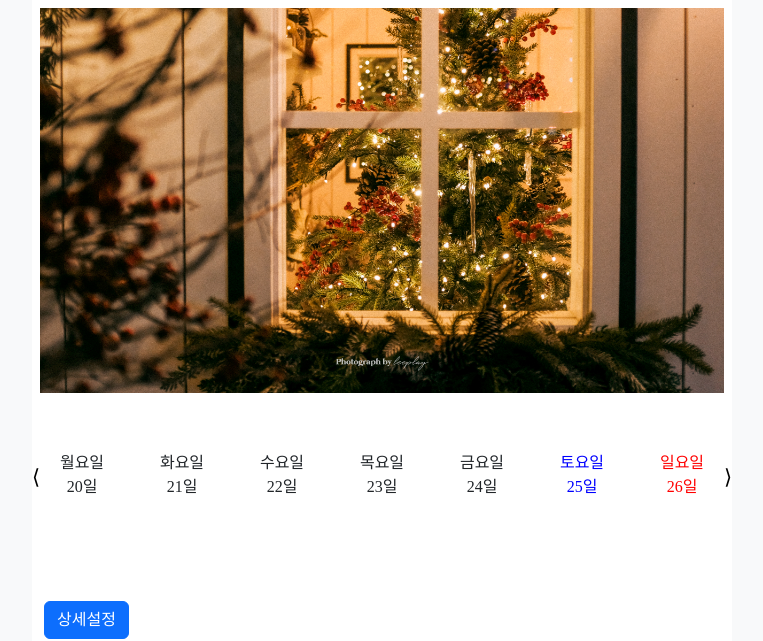
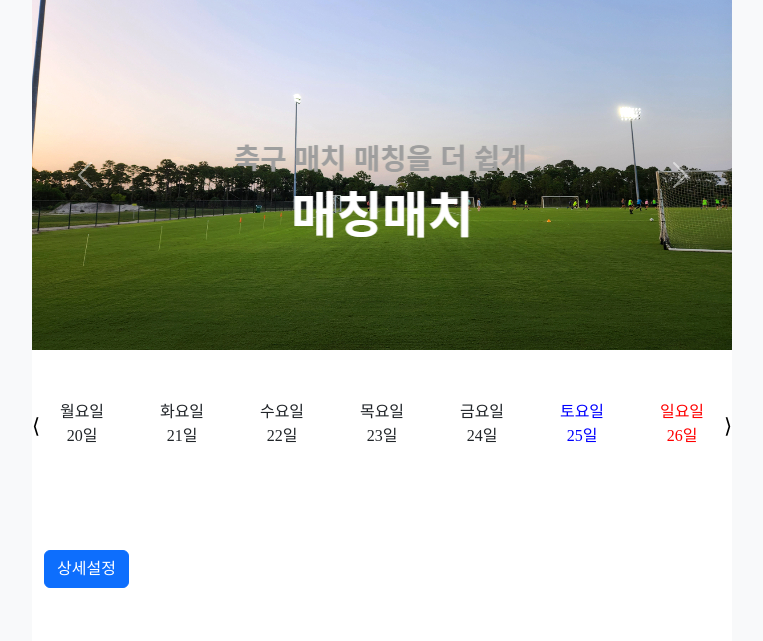
Before and after one commit to matchingMatch/matchingMatch, a Django app: template server/apps/matchingMatch/templates/matchingMatch/main.html in a window 1280 px wide. Shown: the part 120-761 px from the top of the page, without its empty margins (258-1021 px from the left). Run offline with Django 3.2, Linux system fonts and the light colour scheme; the template is opened without the code that fills it, so the values that code supplies are empty; some libraries are stand-ins or nearby versions; some web fonts are replaced.

Commit message:
[feat] 메인 배너 슬라이드 구현

```diff
--- a/server/apps/matchingMatch/templates/matchingMatch/main.html
+++ b/server/apps/matchingMatch/templates/matchingMatch/main.html
@@ -15,8 +15,23 @@
 
 <main class="wrap w-100% d-flex bg-light justify-content-center p-0">
 	<div class = "main_container d-flex flex-column bg-white">
-		<div class="banner p-2">
-		<img src="{%static 'image/banner_photo.jpg' %}" alt="banner_image">
+		<div id="carouselExampleInterval" class="carousel slide" data-bs-ride="carousel">
+			<div class="carousel-inner">
+				<div class="carousel-item active" data-bs-interval="5000">
+					<img src="{% static 'img/banner1.png' %}" class="d-block w-100" alt="">
+				</div>
+				<div class="carousel-item" data-bs-interval="5000">
+					<img src="{% static 'img/banner2.png' %}" class="d-block w-100" alt="">
+				</div>
+			</div>
+			<button class="carousel-control-prev" type="button" data-bs-target="#carouselExampleInterval" data-bs-slide="prev">
+				<span class="carousel-control-prev-icon" aria-hidden="true"></span>
+				<span class="visually-hidden">Previous</span>
+			</button>
+			<button class="carousel-control-next" type="button" data-bs-target="#carouselExampleInterval" data-bs-slide="next">
+				<span class="carousel-control-next-icon" aria-hidden="true"></span>
+				<span class="visually-hidden">Next</span>
+			</button>
 		</div>
 
 		<form id = "date-form" action="" method = "get">
```
Also changed, not shown: server/static/img/banner1.png (added), server/static/img/banner2.png (added).
